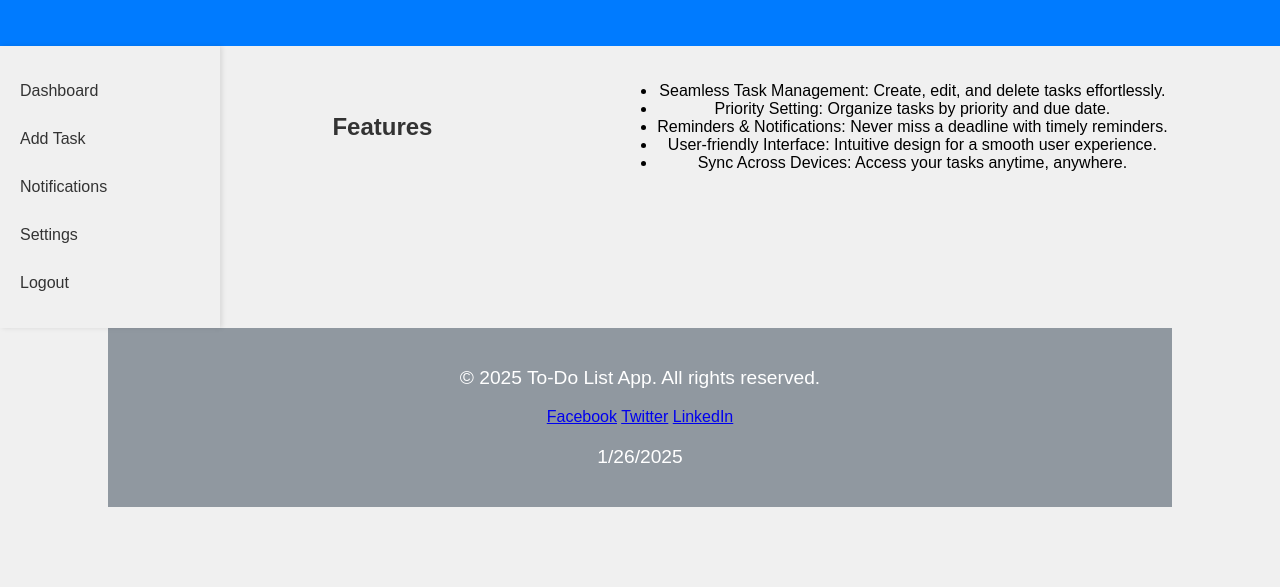
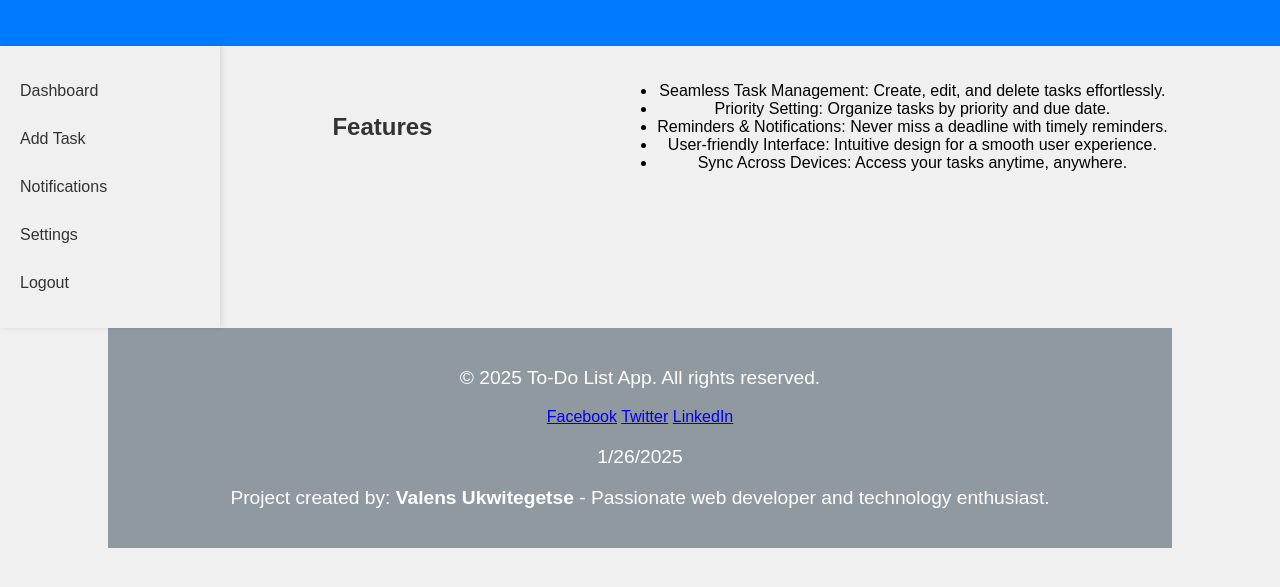
Before and after one commit to ukvalens/todolist_app, a plain HTML site: page todolist.html in a window 1280 px wide. Shown: the part 173-760 px from the top of the page. Drawn offline with Linux system fonts and the light colour scheme.

Commit message:
adding myname as the projectcreator

```diff
--- a/todolist.html
+++ b/todolist.html
@@ -140,6 +140,7 @@
             <a href="https://www.linkedin.com/in/ukwitegetse-valens-58b50125b/">LinkedIn</a>
         </div>
         <p id="current-date"></p>
+        <p>Project created by: <strong>Valens Ukwitegetse</strong> - Passionate web developer and technology enthusiast.</p>
     </footer>
 
     <script src="./js/todolist.js"></script>
```
